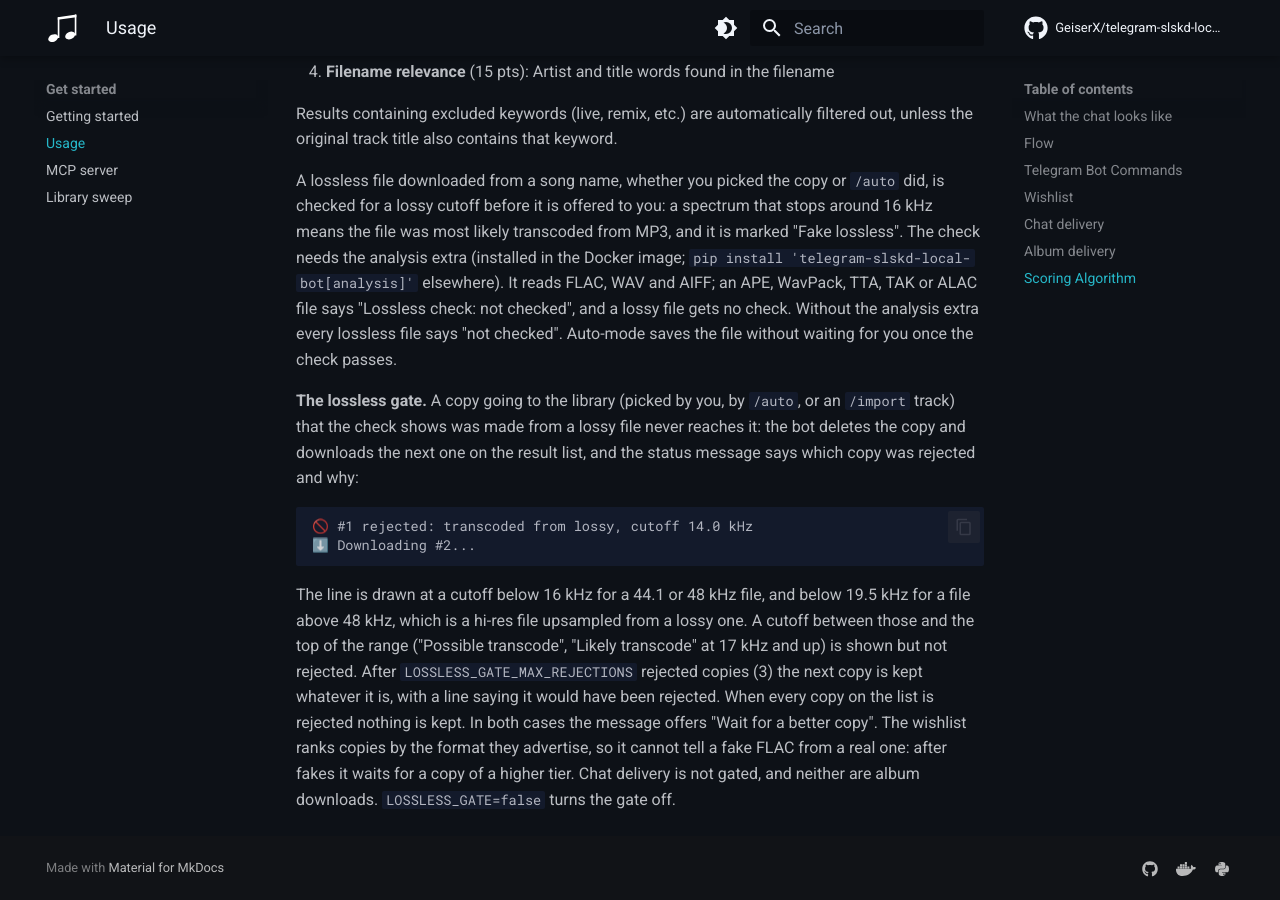
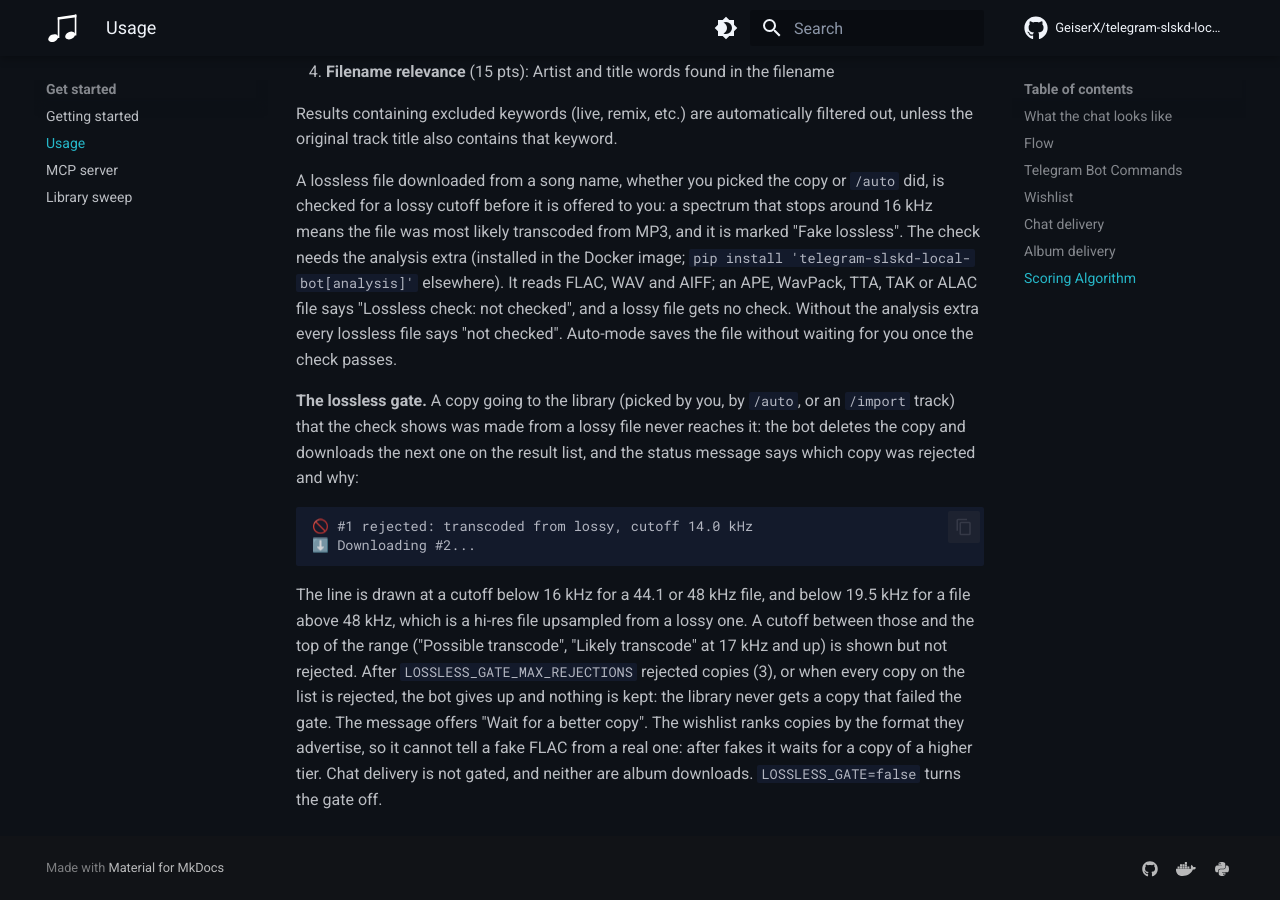
Before and after one commit to GeiserX/telegram-slskd-local-bot, an MkDocs documentation site: the page built from docs/usage.md, in a window 1280 px wide and 900 px high, scrolled down 5151 px. Built offline with MkDocs 1.6.1 and Material for MkDocs 9.7.7, drawn with Linux system fonts in a browser that asks for light colours; comment, search, counter and statistics services are not loaded.

Commit message:
fix(gate): keep nothing once the lossless gate's budget is spent (#78)
After LOSSLESS_GATE_MAX_REJECTIONS rejected copies the next copy was
saved to the library whatever its spectrum, flagged "Kept anyway". That
is how a fake 24/192 FLAC reached the library through the MCP door. The
gate now gives up with all_rejected, downloads no further copy, and the
chat gets "No copy kept" with the wait-for-better button, the same as
when the list runs out. The kept_lossy state is gone from GatedFetch,
the bot's gate note and the MCP download result.

```diff
--- a/docs/usage.md
+++ b/docs/usage.md
@@ -183,8 +183,8 @@ the result list, and the status message says which copy was rejected and why:
 The line is drawn at a cutoff below 16 kHz for a 44.1 or 48 kHz file, and below 19.5 kHz for a file above
 48 kHz, which is a hi-res file upsampled from a lossy one. A cutoff between those and the top of the range
 ("Possible transcode", "Likely transcode" at 17 kHz and up) is shown but not rejected. After
-`LOSSLESS_GATE_MAX_REJECTIONS` rejected copies (3) the next copy is kept whatever it is, with a line saying it
-would have been rejected. When every copy on the list is rejected nothing is kept. In both cases the message
-offers "Wait for a better copy". The wishlist ranks copies by the format they advertise, so it cannot tell a
+`LOSSLESS_GATE_MAX_REJECTIONS` rejected copies (3), or when every copy on the list is rejected, the bot gives up
+and nothing is kept: the library never gets a copy that failed the gate. The message offers "Wait for a better
+copy". The wishlist ranks copies by the format they advertise, so it cannot tell a
 fake FLAC from a real one: after fakes it waits for a copy of a higher tier. Chat delivery is not gated, and
 neither are album downloads. `LOSSLESS_GATE=false` turns the gate off.
--- a/pyproject.toml
+++ b/pyproject.toml
@@ -4,7 +4,7 @@ build-backend = "setuptools.build_meta"
 
 [project]
 name = "telegram-slskd-local-bot"
-version = "0.20.4"
+version = "0.20.5"
 description = "Automated music discovery and download via Telegram bot. Resolves metadata from Spotify, downloads the best copy from Soulseek (slskd): lossless first for the library, best quality for its size in chat delivery. Organizes your library."
 readme = "README.md"
 requires-python = ">=3.11"
```
Also changed, not shown: README.md (+2 -2 lines), docs/CHANGELOG.md (+6 -0 lines), docs/configuration.md (+1 -1 lines), docs/getting-started.md (+1 -1 lines), docs/how-it-works.md (+1 -1 lines), docs/mcp.md (+2 -3 lines), 6 other files.
